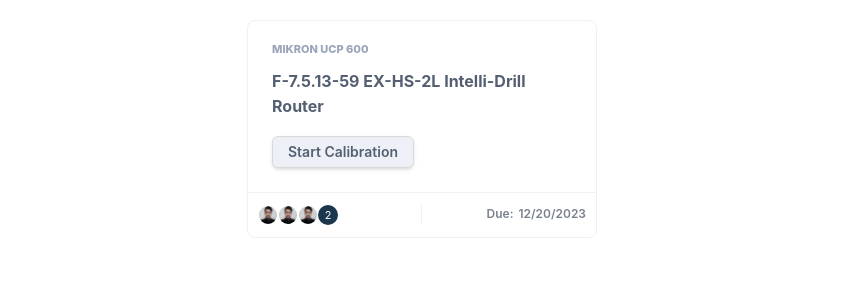
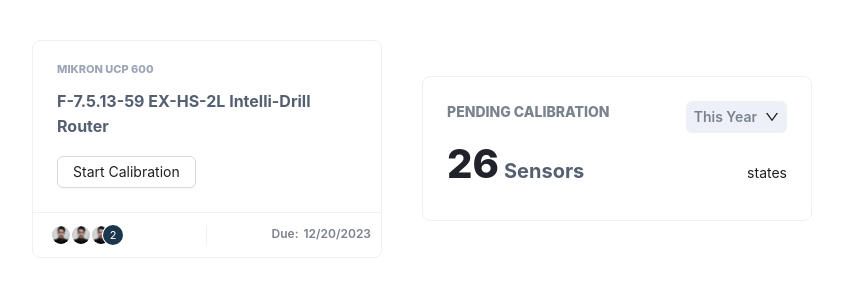
Before and after one commit to muhamash/components-lib-v1, a Next.js app: page /output in a window 1280 px wide. Shown: the top 300 px of the page, without its empty margins (218-1061 px from the left). Built offline with nearby package versions, Linux system fonts and the light colour scheme.

Commit message:
calibration states card with out states

```diff
--- a/src/app/cards/button.tsx
+++ b/src/app/calibrationCards/button.tsx
@@ -14,18 +14,7 @@
 }
 const CustomButton = (props: CustomButton) =>
 {
-    const getButtonClass = () => {
-    switch (status) {
-      case 'completed':
-        return 'completed';
-      case 'pending':
-        return 'pending';
-      case 'not-completed':
-        return 'not-completed';
-      default:
-        return 'default';
-    }
-  };
+
 
     const { title, icon, status } = props;
     const [ size, setSize ] = useState<SizeType>( "middle" );
@@ -35,8 +24,9 @@
             style={{
                 padding: '20px 0px 0px 0px',
             }}>
-            <Button
-                className={getButtonClass()}
+        <Button
+            style={{}}
+                className={status}
                 icon={icon}
                 size={size}>
                 {title}
--- /dev/null
+++ b/src/app/calibrationCards/customCard.css
@@ -0,0 +1,42 @@
+.customUserImage{
+    width: '20px';
+    height: '20px';
+};
+
+.customUserImageContainer{
+    display: 'flex';
+    align-items: 'center';
+}
+
+.customUser{
+    margin-left: '5px';
+    color: #403a3a;
+}
+
+.customTooltipContainer{
+    display: 'flex';
+    gap: '10px';
+    padding: '2px';
+}
+
+.customTooltipShow{
+    display: 'inline-block' !important;
+    transform: 'translateX(8px)';
+}
+
+.badge{
+    font-size: '11px';
+    background-color: '#1A374D' !important;
+    border-Radius: '50%';
+}
+
+.customCardUser{
+    display: 'flex';
+    align-items: 'center';
+    font-size: '12px';
+    color: '#7A828E';
+    font-weight: 600;
+    gap: '5px';
+    justify-content: 'flex-start';
+    padding: '0px 10px';
+}
--- a/src/app/cards/page.tsx
+++ b/src/app/calibrationCards/page.tsx
@@ -5,6 +5,7 @@
 import styled from 'styled-components';
 import CalibrationCardButton from './button';
 import CustomTooltip from './customTooltip';
+import './customCard.css';
 
 
 
@@ -45,6 +46,7 @@
         name: string;
         id: string;
         image: string;
+        status: string;
     } [],
 };
 
@@ -68,21 +70,16 @@
         {
             return (
                 <div
-                    style={{
-                        display: 'flex',
-                        alignItems: 'center'
-                    }}>
+                    className='customUserImageContainer'
+                >
                     <Avatar
-                        style={{
-                            width: '20px',
-                            height: '20px'
-                        }}
+                        className='customUserImage'
                         src={users[ 0 ].image} />
                     <div
-                        style={{
-                            marginLeft: '5px'
-                        }}>
-                        {users[ 0 ].name}</div>
+                        className='customUser'
+                    >
+                        {users[ 0 ].name}
+                    </div>
                 </div>
             );
         }
@@ -93,14 +90,11 @@
                 <div
                     key={user.id}
                     style={{
-                        display: 'inline-block',
-                        transform: 'translateX(-2px)',
+                        // display: 'inline-block',
+                        transform: 'translateX(2px)',
                     }}>
                     <Avatar
-                        style={{
-                            width: '20px',
-                            height: '20px'
-                        }}
+                        className='customUserImage'
                         src={user.image} />
                 </div>
             ) );
@@ -145,12 +139,13 @@
                                 key={user.id}
                                 style={{
                                     display: 'inline-block',
+                                    transform: 'translateX(8px)'
 
                                 }}>
                                 <Avatar
                                     style={{
                                         width: '20px',
-                                        height: '20px'
+                                        height: '20px',
                                     }}
                                     src={user.image} />
                             </div>
@@ -173,11 +168,7 @@
     };
 
     return (
-        <div style={{
-            display: 'flex',
-            justifyContent: 'center',
-            padding: '20px'
-        }}>
+        <div>
             <Card
                 hoverable
                 style={{ width: width }}
@@ -193,7 +184,9 @@
                                 gap: '5px',
                                 justifyContent: 'flex-start',
                                 padding: '0px 10px'
-                            }}>
+                            }}
+                            // className='customCardUser'
+                        >
                             <div>
                                 {renderAvatars()}
                             </div>
@@ -225,7 +218,7 @@
                     title={CardTitle}
                     description={CardDescription}
                 />
-                <CalibrationCardButton title='Start Calibration' status='' />
+                <CalibrationCardButton title='Start Calibration' status={users[3].status} />
             </Card>
         </div>
     );
--- /dev/null
+++ b/src/app/calibrationStatesCards/dropdown.tsx
@@ -0,0 +1,84 @@
+import React from "react";
+import { DownOutlined } from "@ant-design/icons";
+import type { MenuProps } from "antd";
+import { Dropdown, Space } from "antd";
+
+interface DropDownProps
+{
+    dropdownTitle: string;
+}
+
+const items: MenuProps["items"] = [
+  {
+    label: (
+      <a
+        target="_blank"
+        rel="noopener noreferrer"
+        href="##"
+      >
+        Year 2023
+      </a>
+    ),
+    key: "0",
+  },
+  {
+    label: (
+      <a
+        target="_blank"
+        rel="noopener noreferrer"
+        href="##"
+      >
+        Year 1998
+      </a>
+    ),
+    key: "1",
+  },
+  // {
+  //   type: 'divider',
+  // },
+  // {
+  //   label: '3rd menu item（disabled）',
+  //   key: '3',
+  //   disabled: true,
+  // },
+];
+
+const CustomDropdown = ( props: DropDownProps ) =>
+{
+    const { dropdownTitle } = props;
+
+    return (
+        <div>
+            <Dropdown
+                overlayStyle={{
+                    border: '.7px solid rgba(0, 0, 0, 0.3)',
+                    borderRadius: '6px',
+                    backgroundColor: '#EDF1F7',
+                    padding: '5px'
+                }}
+                menu={{ items }}>
+                <a onClick={( e ) => e.preventDefault()}>
+                    <Space
+                        style={{
+                            borderRadius: '6px',
+                            backgroundColor: '#EDF1F7',
+                            padding: '5px 8px'
+                        }}
+                    >
+                        <div
+                            style={{
+                                fontWeight: 600,
+                                color: '#7A828E',
+                            }}
+                        >
+                            {dropdownTitle}
+                        </div>
+                        <DownOutlined />
+                    </Space>
+                </a>
+            </Dropdown>
+        </div>
+    )
+};
+
+export default CustomDropdown;
--- /dev/null
+++ b/src/app/calibrationStatesCards/page.tsx
@@ -0,0 +1,71 @@
+'use client'
+
+import { Card } from "antd";
+import React from "react";
+import CustomDropdown from "./dropdown";
+
+const CalibrationStateCard = () =>
+{
+    return (
+        <div>
+            <Card
+                hoverable
+                style={{ width: '390px' }}
+            >
+                <div
+                >
+                    <div style={{
+                        display: 'flex',
+                        justifyContent: 'space-between'
+                    }}
+                    >
+                        <div
+                            style={{
+                                color: '#7A828E',
+                                fontWeight: 800,
+                                fontSize: '14px',
+                                lineHeight: '22px'
+                            }}
+                        >PENDING CALIBRATION</div>
+                        <div>
+                            <CustomDropdown dropdownTitle={"This Year"} />
+                        </div>
+                    </div>
+
+                    <div style={{
+                        display: 'flex',
+                        flexDirection: 'row',
+                        justifyContent: 'space-between',
+                        alignItems: 'baseline',
+                    }}>
+                        <div style={{
+                            display: 'flex',
+                            alignItems: 'baseline',
+                            gap: '5px'
+
+                        }}>
+                            <div
+                                style={{
+                                    color: '#22222B',
+                                    fontSize: '40px',
+                                    fontWeight: 800,
+
+                            }}
+                            >26</div>
+                            <div
+                                style={{
+                                    color: '#545F71',
+                                    fontSize: '20px',
+                                    fontWeight: 700
+                            }}
+                            >Sensors</div>
+                        </div>
+                        <div>states</div>
+                    </div>
+                </div>
+            </Card>
+        </div>
+    );
+};
+
+export default CalibrationStateCard;
--- a/src/app/output/page.tsx
+++ b/src/app/output/page.tsx
@@ -1,33 +1,39 @@
-import CalibrationCard from "../cards/page";
+import CalibrationCard from "../calibrationCards/page";
+import CalibrationStateCard from "../calibrationStatesCards/page";
 
 const users = [
     {
         name: "muktar",
         id: "1",
-        image: "/user.jpg"
+        image: "/user.jpg",
+        status: 'pending',
     },
 
     {
         name: "ashraful",
         id: "2",
-        image: "/user.jpg"
+        image: "/user.jpg",
+        status: 'completed',
     },
     {
         name: "rifat",
         id: "3",
-        image: "/user.jpg"
+        image: "/user.jpg",
+        status: 'completed',
     },
 
     {
         name: "siam",
         id: "4",
-        image: "/user.jpg"
+        image: "/user.jpg",
+        status: 'completed',
     },
 
     {
         name: "rakib",
         id: "4",
-        image: "/user.jpg"
+        image: "/user.jpg",
+        status: 'completed',
     },
 ]
 
@@ -36,7 +42,7 @@
     const currentDate = new Date().toLocaleDateString();
 
     return (
-        <div>
+        <div className="flex gap-10 justify-center items-center py-10">
             <CalibrationCard
                 users={users}
                 CardTitle={"MIKRON UCP 600"}
@@ -44,7 +50,7 @@
                 CustomDate={currentDate}
                 width="350px"
                 />
-
+            <CalibrationStateCard/>
         </div>
     )
 
```
Also changed, not shown: src/app/calibrationCards/button.css (renamed from src/app/cards/button.css, +6 -6 lines), src/app/calibrationCards/customTooltip.tsx (renamed from src/app/cards/customTooltip.tsx).
